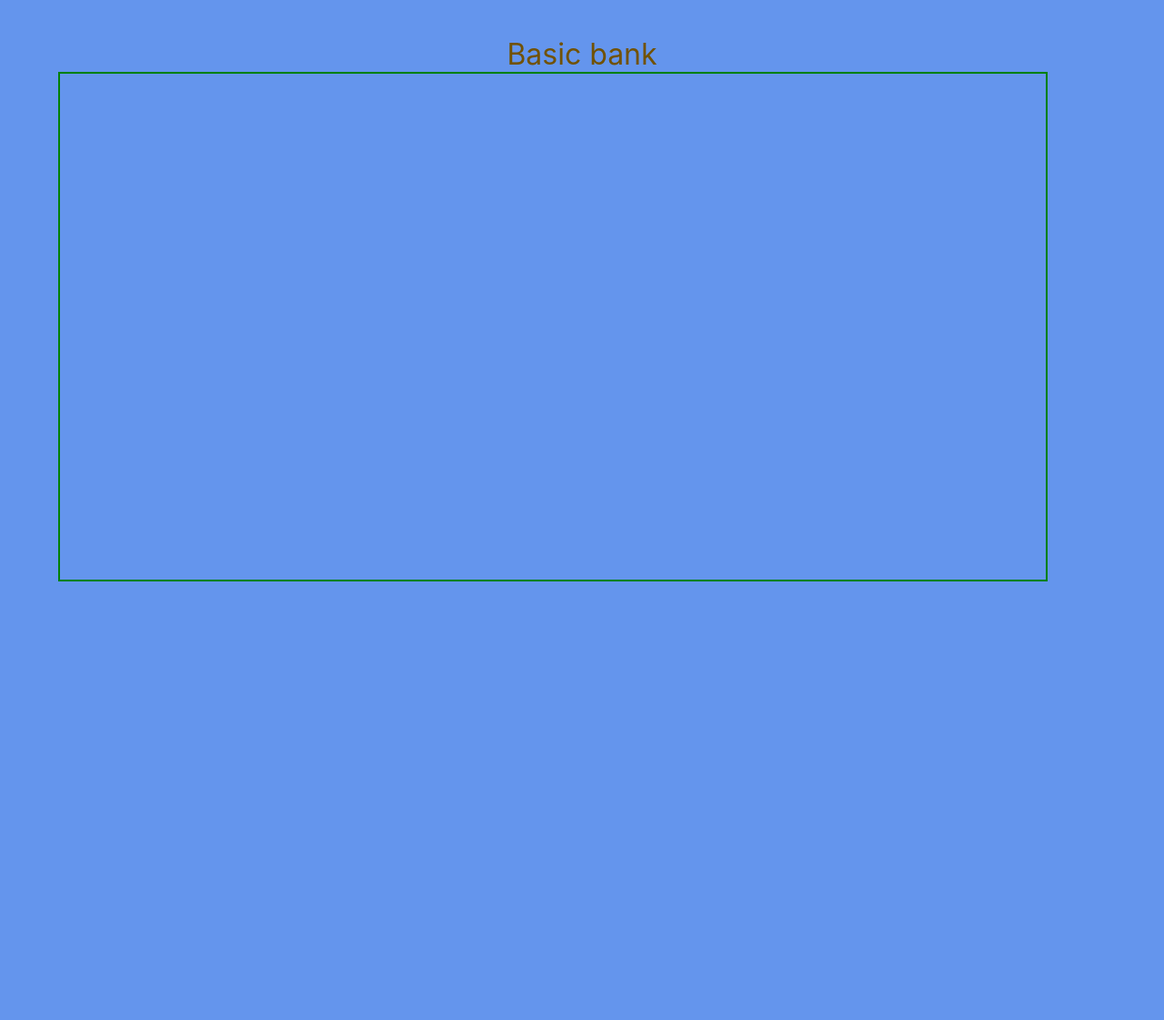
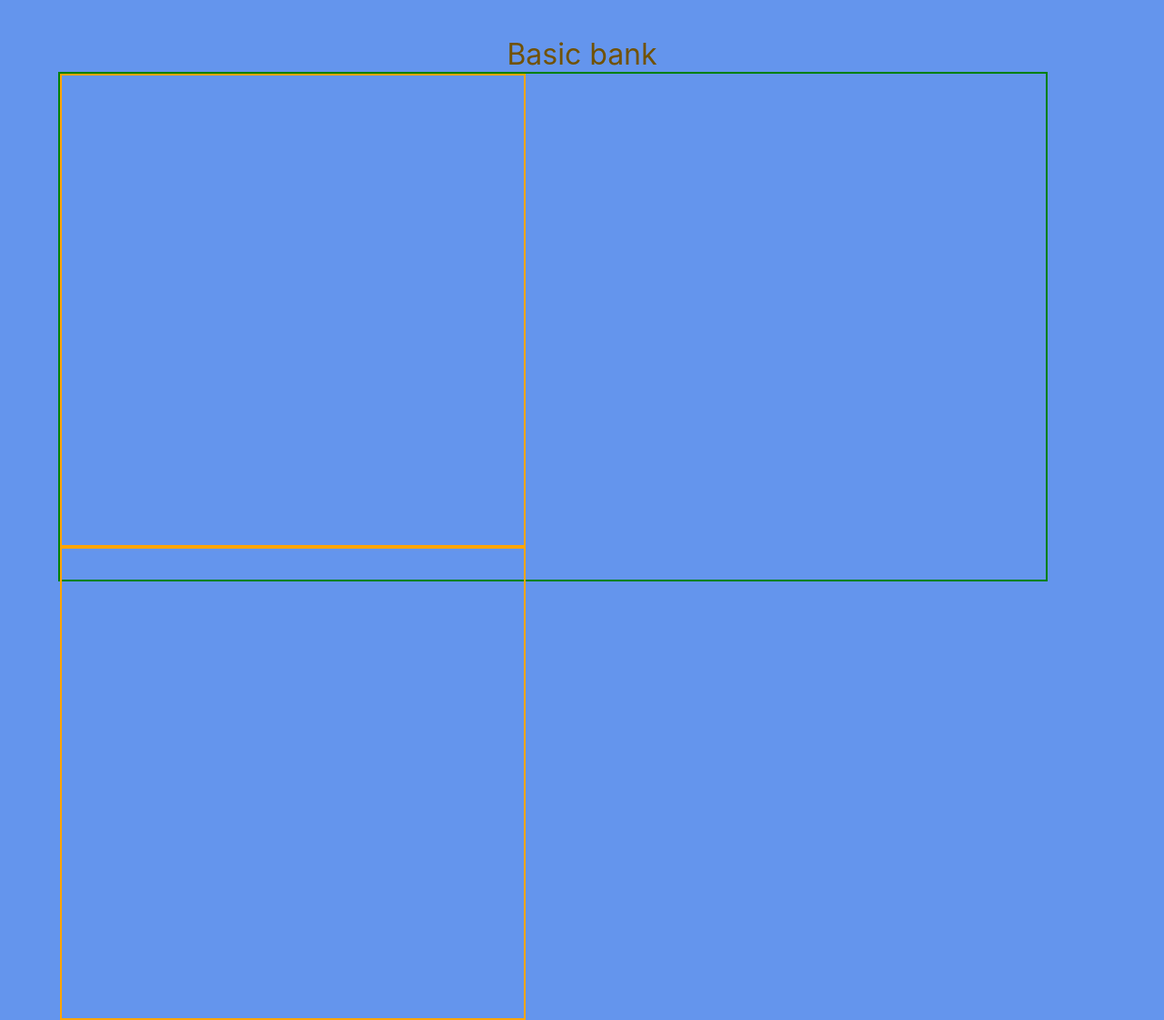
Before and after one commit to cyberstizz/basicbank, a React (Create React App) app: page / in a window 1280 px wide. Shown: the whole page at 91% size. Before the commit the page ends 800 px from the top, so only its background shows below. Built offline with nearby package versions, Linux system fonts and the light colour scheme.

Commit message:
added border and height width to bothe info and account sections

```diff
--- a/src/Home.css
+++ b/src/Home.css
@@ -19,3 +19,15 @@ body{
     width: 85vw;
     margin-left: 5vw;
 }
+
+.accountsection{
+    width: 40vw;
+    height: 65vh;
+    border: solid 2px orange;
+}
+
+.infosection{
+    width: 40vw;
+    height: 65vh;
+    border: solid 2px orange;
+}
```
